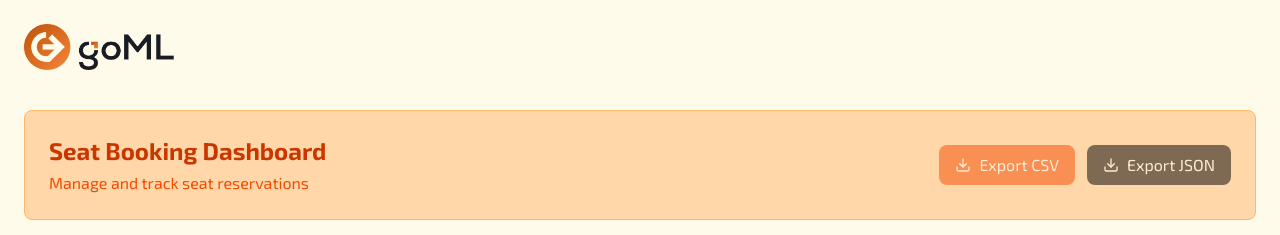
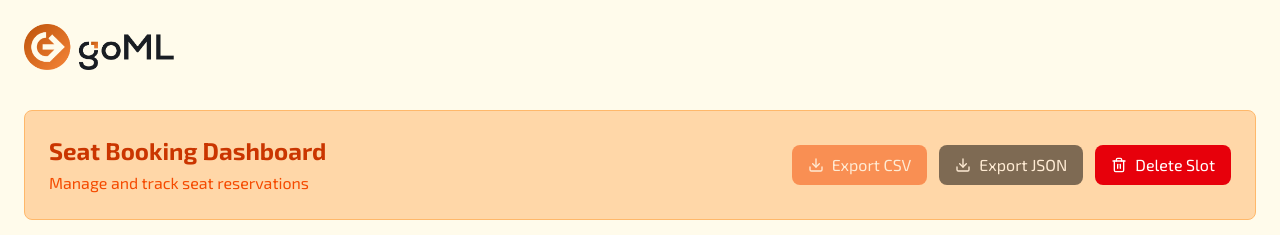
Before and after one commit to AAnishRam/slot-booking, a Next.js app: page /report in a window 1280 px wide. Shown: the top 235 px of the page. Built offline with nearby package versions, Linux system fonts and the light colour scheme; no server answers; a web font is replaced by a local one.

Commit message:
added delete slot

```diff
--- a/app/report/page.jsx
+++ b/app/report/page.jsx
@@ -1,9 +1,10 @@
 "use client";
 import React, { useState, useMemo, useEffect } from "react";
-import { Download, Calendar, User, MapPin, Filter, Search, X } from "lucide-react";
+import { Download, Calendar, User, MapPin, Filter, Search, X ,Trash2} from "lucide-react";
 import Image from "next/image";
 import goml from "../assets/goml.png";
 import { getBookingsByDate } from "../services/getBookings";
+import { deleteSlot } from "../services/deleteSlot";
 
 export default function Report() {
   const [selectedMonth, setSelectedMonth] = useState(
@@ -63,6 +64,28 @@ export default function Report() {
 
     return filtered;
   }, [bookingData, statusFilter, searchTerm]);
+
+  const handleDeleteSlot = async () => {
+    const dateInput = prompt("Enter date to delete (dd-mm-yyyy format):");
+
+    if (!dateInput) return;
+
+    const datePattern = /^\d{2}-\d{2}-\d{4}$/;
+    if (!datePattern.test(dateInput)) {
+      alert("Invalid date format. Please use dd-mm-yyyy format.");
+      return;
+    }
+
+    const confirmDelete = window.confirm(
+      `Are you sure you want to delete the slot for ${dateInput}?`
+    );
+
+    if (confirmDelete) {
+      try {
+        console.log(await deleteSlot(dateInput));
+      } catch (error) {}
+    }
+  };
 
 
   const statistics = useMemo(() => {
@@ -183,6 +206,12 @@ export default function Report() {
               className="flex items-center gap-2 px-4 py-2 bg-black text-white rounded-lg cursor-pointer hover:bg-gray-800 disabled:opacity-50 disabled:cursor-not-allowed"
             >
               <Download size={16} /> Export JSON
+            </button>
+            <button
+              onClick={handleDeleteSlot}
+              className="flex items-center gap-2 px-4 py-2 bg-red-600 text-white rounded-lg cursor-pointer hover:bg-red-700"
+            >
+              <Trash2 size={16} /> Delete Slot
             </button>
           </div>
         </div>
--- /dev/null
+++ b/app/services/deleteSlot.js
@@ -0,0 +1,22 @@
+import api from "./api";
+
+export const deleteSlot = async (date) => {
+  try {
+    const response = await api.delete("/goML/slot/delete", {
+      params: { date },
+    });
+
+    if (response.status === 200) {
+      alert("Slot deleted successfully!");
+      return response.data;
+    }
+  } catch (error) {
+    console.error("Error deleting slot:", error);
+    if (error.response?.status === 422) {
+      alert("Validation error: Please check the date format (dd-mm-yyyy)");
+    } else {
+      alert("Failed to delete slot. Please try again.");
+    }
+    throw error;
+  }
+};
```
